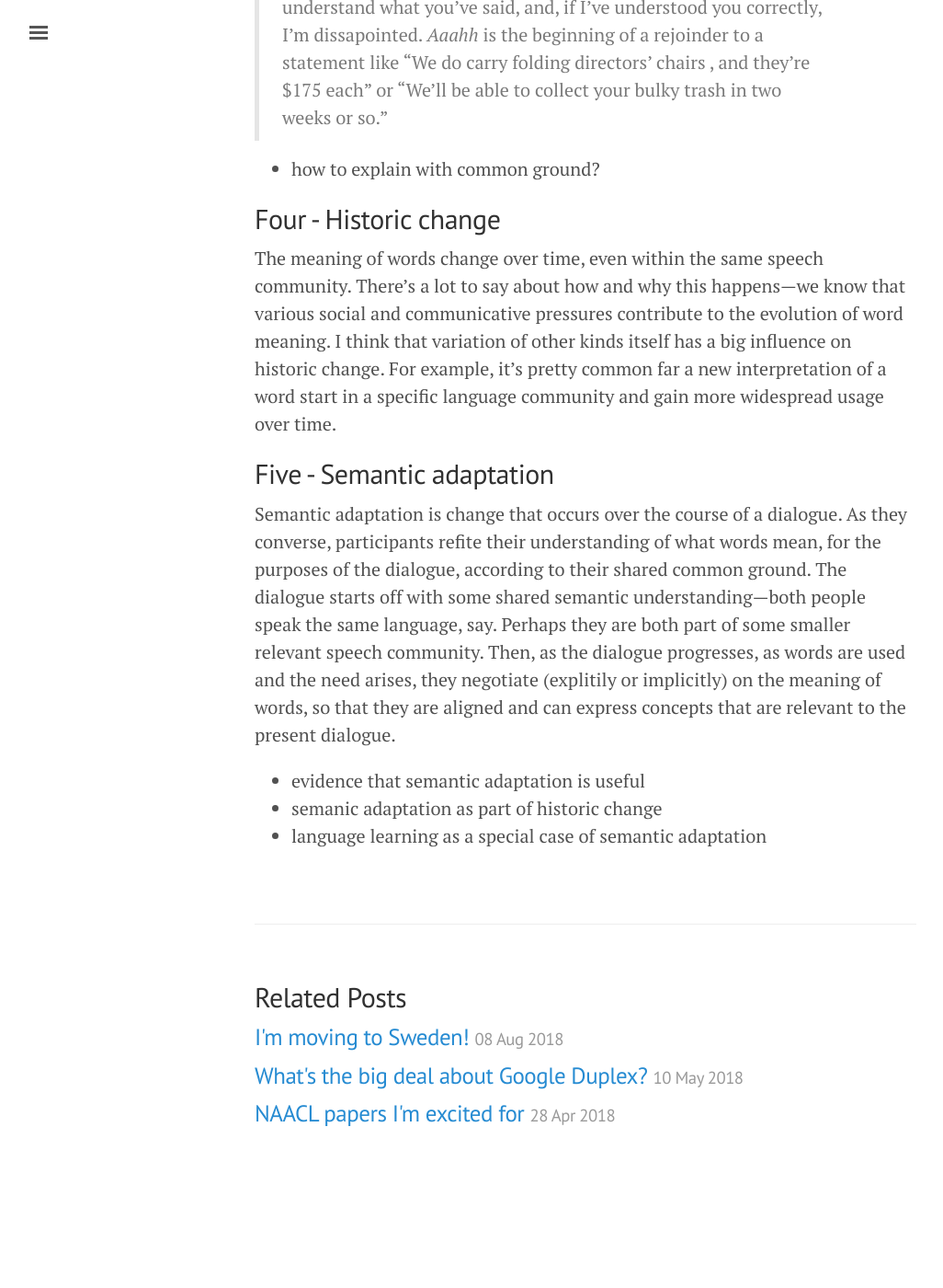
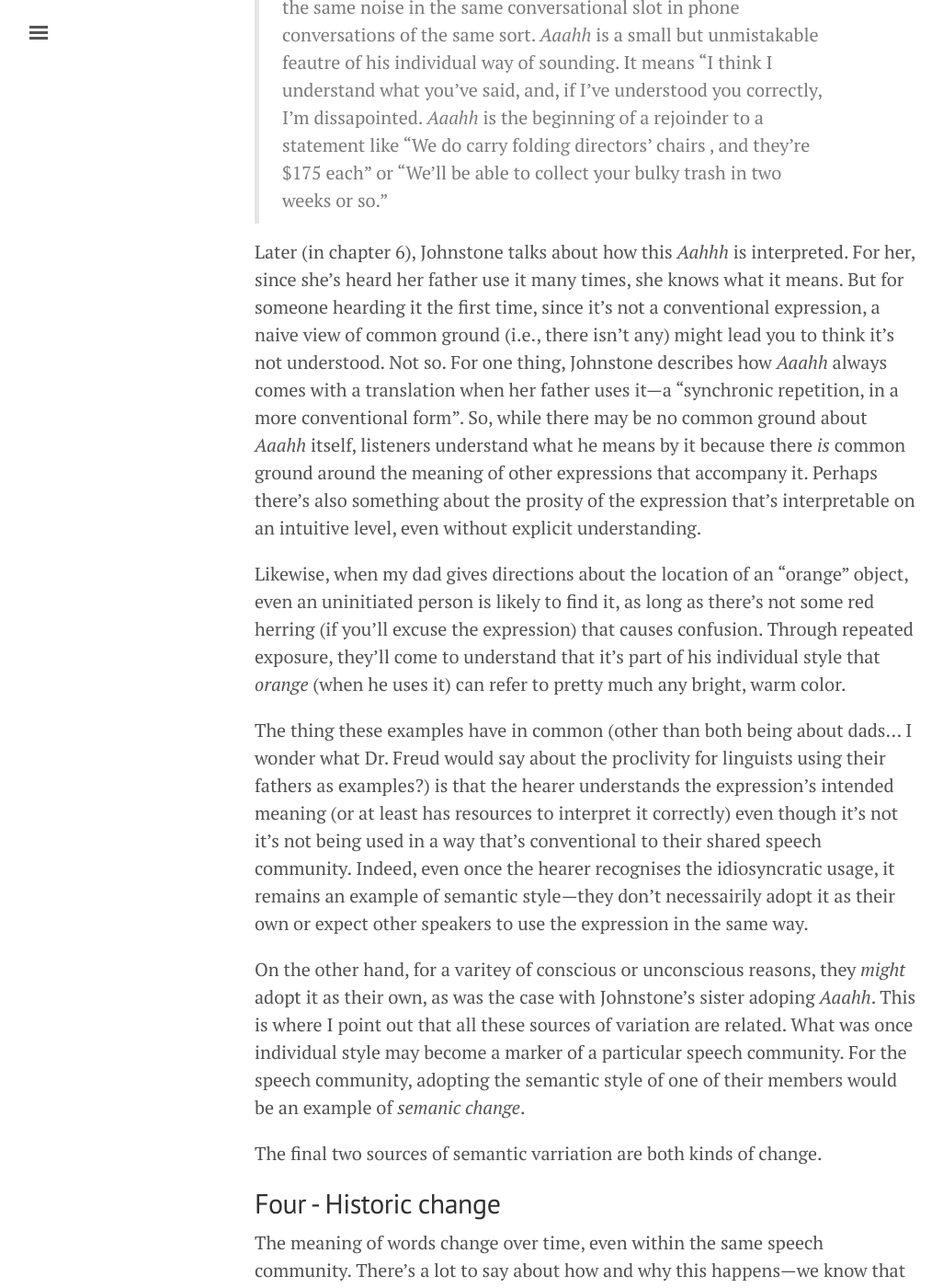
Before and after one commit to winobes/winobes.github.io, a Jekyll site: the page built from _posts/2018-09-18-kinds-of-semantic-variation.md, in a window 1280 px wide and 1400 px high, scrolled down 1842 px. Shown: the whole window at 92% size, without its empty margins (3-1029 px from the left). Built offline with Jekyll 4.4.1, drawn with Linux system fonts in a browser that asks for light colours; before the commit the page ends 3128 px from its top, so only the background shows below that; some of the changed text lies outside the part shown.

Commit message:
add to style section

```diff
--- a/_posts/2018-09-18-kinds-of-semantic-variation.md
+++ b/_posts/2018-09-18-kinds-of-semantic-variation.md
@@ -1,6 +1,6 @@
 ---
 layout: post
-title: Five sources of semantic variability
+title: Five kinds of semantic variation
 ---
 
 <div class="message">
@@ -12,9 +12,11 @@ why's that?
 
 This is the first blog post I'm making as an official PhD student!
 
-I'm researching _semantic change_---how the meaning of words shifts over time.
+I don't know exactly what I'm doing yet, but I know my research is going to have something
+to do with _semantic change_---how the meaning of words shifts over time.
 Semantic change is part of a broader category of phenomena I'll call _semantic variation_.
 Whenever the same word is used to mean two different things, that's an example of semantic variation.
+Naturally, _change_ is just variation over time.
 
 <!--I'll mostly skip over the question of what even it _means_ for a word to mean something.-->
 <!--How meaning is represented, and how those representations are connected to the words themselves is probably effects-->
@@ -25,7 +27,8 @@ Whenever the same word is used to mean two different things, that's an example o
 <!--But I'll just note that there are some complications there, too.-->
 
 The thing I like about semantic variation as a concept is that it unifies a bunch of intuitively distinct linguistic phenomena.
-To dig a little deeper I'll give five examples of semantic variation and talk a little about the framework that lets you think of them
+To dig a little deeper I'll give five examples of semantic variation and talk a little about
+_common ground_, the framework I'm using that lets you think of them
 as instances of the same phenomenon.
 
 ## One - Polysemy & homophony
@@ -70,7 +73,42 @@ Barbara Johnstone's has an example in _The Linguistic Individual_ that I think f
 > like "We do carry folding directors' chairs , and they're $175 each" or
 > "We'll be able to collect your bulky trash in two weeks or so."
 
-- how to explain with common ground?
+Later (in chapter 6), Johnstone talks about how this _Aahhh_ is interpreted.
+For her, since she's heard her father use it many times, she knows what it means.
+But for someone hearding it the first time, since it's not a conventional expression,
+a naive view of common ground (i.e., there isn't any) might lead you to think it's not
+understood. Not so. For one thing, Johnstone describes how _Aaahh_ always comes
+with a translation when her father uses it---a "synchronic repetition, in a more
+conventional form".
+So, while there may be no common ground about _Aaahh_ itself, listeners understand
+what he means by it because there _is_ common ground around the meaning of other
+expressions that accompany it.
+Perhaps there's also something about the prosity of the expression
+that's interpretable on an intuitive level, even without explicit understanding.
+
+Likewise, when my dad gives directions about the location of an "orange" object, even an uninitiated
+person is likely to find it, as long as
+there's not some red herring (if you'll excuse the expression) that causes confusion.
+Through repeated exposure, they'll come to understand that it's part of his individual
+style that _orange_ (when he uses it) can refer to pretty much any bright, warm color.
+
+The thing these examples have in common (other than both being about dads... I wonder
+what Dr. Freud would say about the proclivity for linguists using their fathers as examples?) is that
+the hearer understands the expression's intended meaning (or at least has resources to interpret
+it correctly) even though it's not it's not being used in a way that's conventional to their
+shared speech community.
+Indeed, even once the hearer recognises the idiosyncratic usage, it remains an example
+of semantic style---they don't necessairily adopt it as their own or expect other
+speakers to use the expression in the same way.
+
+On the other hand, for a varitey of conscious or unconscious reasons, they _might_
+adopt it as their own, as was the case with Johnstone's sister adoping _Aaahh_.
+This is where I point out that all these sources of variation are related.
+What was once individual style may become a marker of a particular speech community.
+For the speech community, adopting the semantic style of one of their members would
+be an example of _semanic change_.
+
+The final two sources of semantic varriation are both kinds of change.
 
 ## Four - Historic change
 
```
Also changed, not shown: other parts of _posts/2018-09-18-kinds-of-semantic-variation.md (+2 -0 lines).
